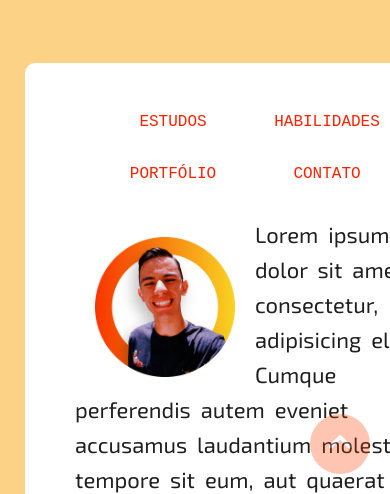
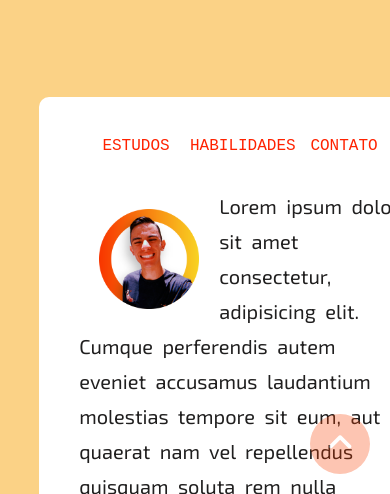
Before and after one commit to BielTsei/desafio_pagina_pessoal, a plain HTML site: page index.html in a window 390 px wide. Shown: the part 350-844 px from the top of the page. Drawn offline with Linux system fonts and the light colour scheme.

Commit message:
Arrumado nav_bar

```diff
--- a/index.html
+++ b/index.html
@@ -42,7 +42,6 @@
         <ul>
           <li><a href="#estudos">Estudos</a></li>
           <li><a href="#habilidades">Habilidades</a></li>
-          <li><a href="#portfolio">Portfólio</a></li>
           <li><a href="#contato">Contato</a></li>
         </ul>
       </div>
--- a/style.css
+++ b/style.css
@@ -322,6 +322,11 @@ li {
     transform: translateX(50%);
   }
 
+  .conteudo {
+    width: 67%;
+    padding: 40px;
+  }
+
   .imagens_portfolio {
     width: 120px;
     border-radius: 5px;
@@ -335,4 +340,17 @@ li {
     filter: grayscale(70%);
     margin-left: 15px;
   }
+
+  .nav_bar li {
+    width: 100px;
+    font-size: 16px;
+  }
+
+  .foto_de_perfil {
+    width: 100px;
+  }
+
+  .paragrafo {
+    font-size: 20px;
+  }
 }
```
